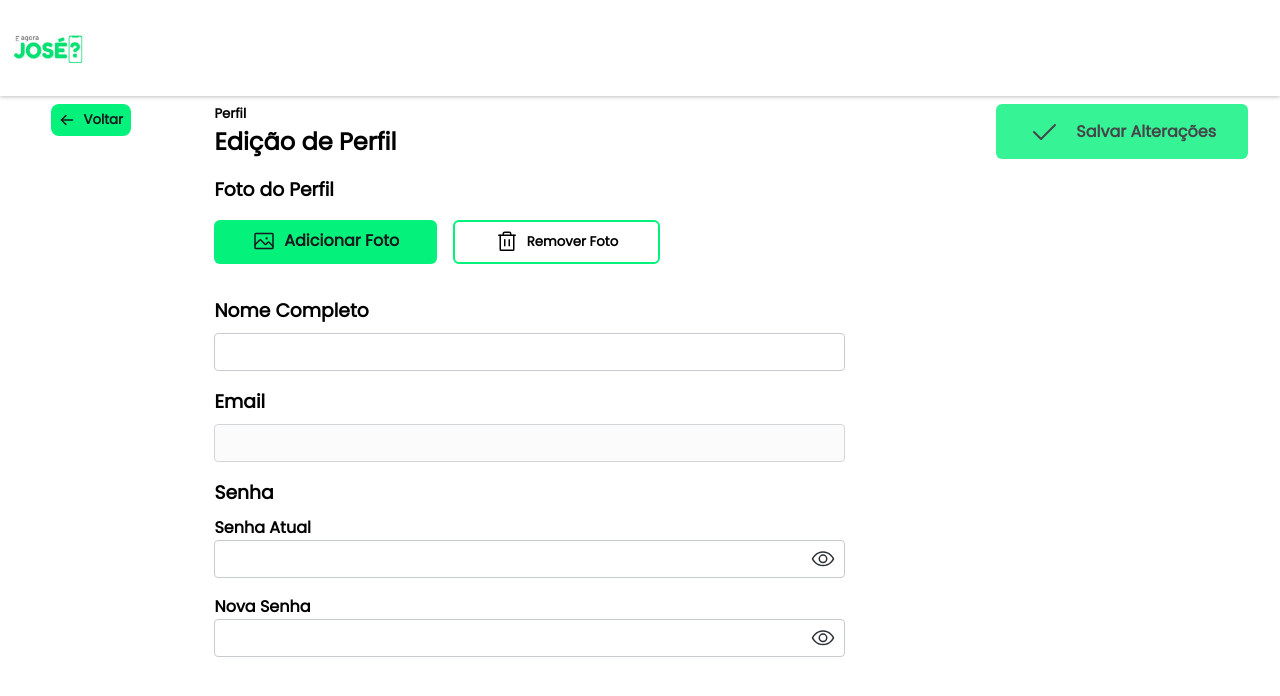
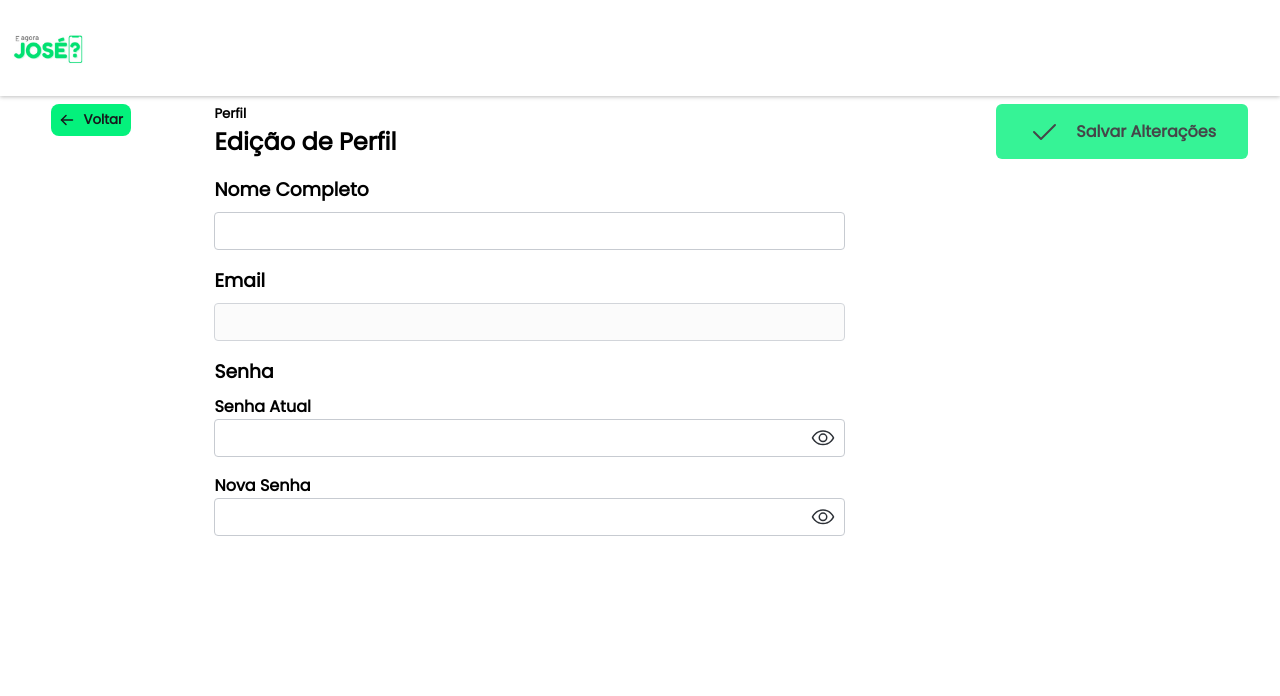
Before and after one commit to ThiagoBonito/and-now-jose, a React (Vite) app: page /Perfil/Edicao in a window 1280 px wide. Shown: the top 696 px of the page. Built offline with nearby package versions, Linux system fonts and the light colour scheme.

Commit message:
fix(*): commented picture

```diff
--- a/src/pages/Perfil/Edit/index.tsx
+++ b/src/pages/Perfil/Edit/index.tsx
@@ -135,7 +135,7 @@ export const Edit = () => {
           </button>
         </div>
         <div className="content">
-          <div className="photos">
+          {/* <div className="photos">
             <h3>Foto do Perfil</h3>
             <div className="controlButtons">
               <div {...getRootProps({ className: "dropzone" })}>
@@ -155,7 +155,7 @@ export const Edit = () => {
                 Remover Foto
               </button>
             </div>
-          </div>
+          </div> */}
           <div className="infos">
             <h3>Nome Completo</h3>
             <input
```
